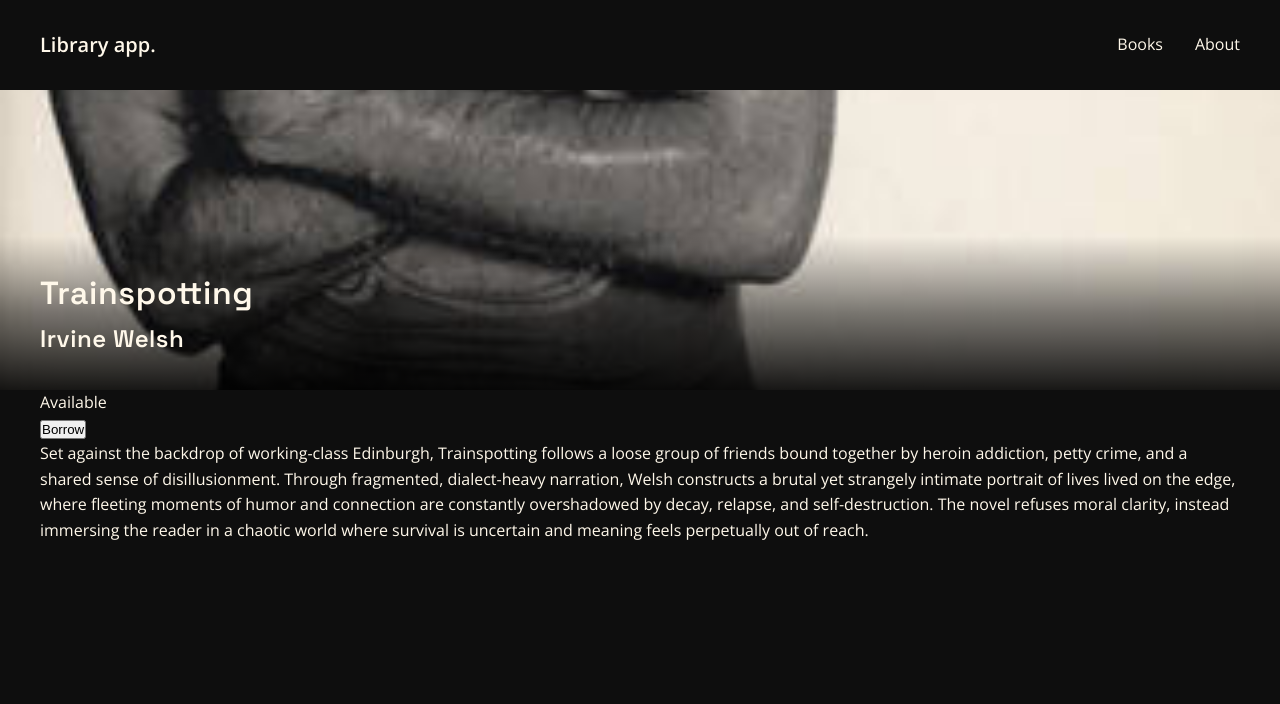
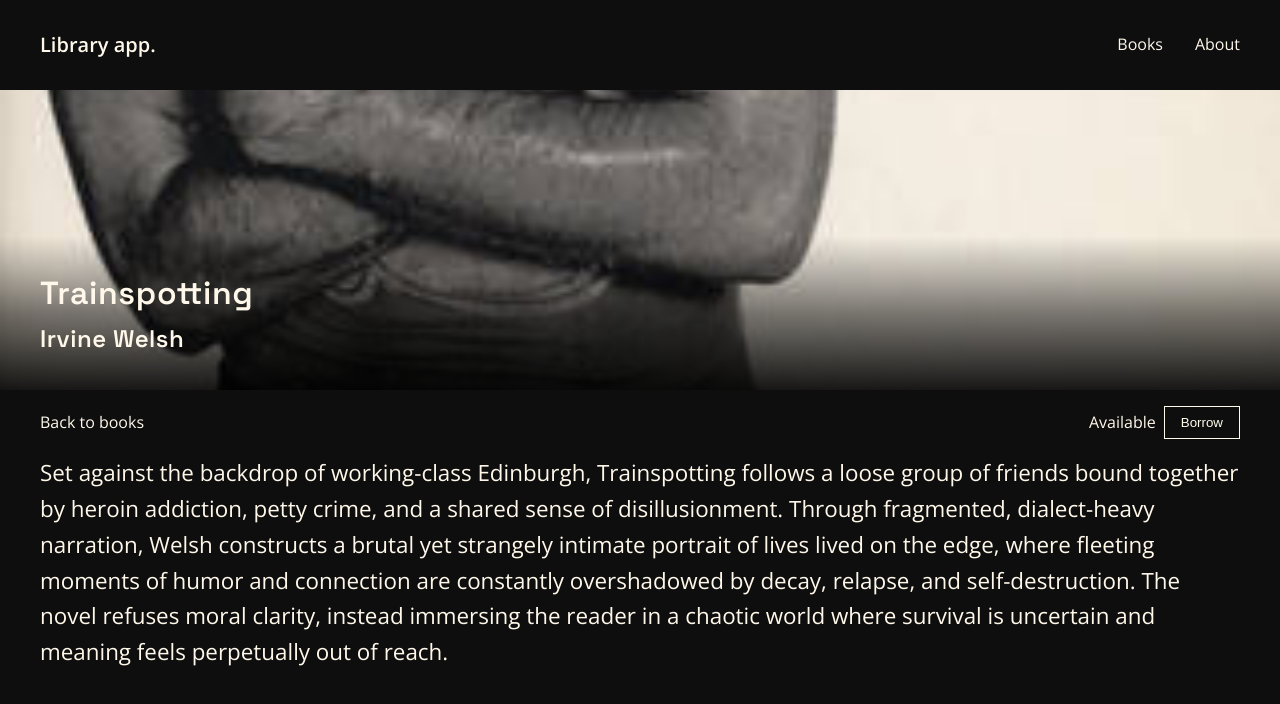
Before and after one commit to enjoythedivision/library-fullstack, a React (Vite) app in the folder frontend/: page /books/1 in a window 1280 px wide. Shown: the top 704 px of the page. Built offline with nearby package versions, Linux system fonts and the light colour scheme.

Commit message:
CSS changes

```diff
--- a/frontend/src/App.jsx
+++ b/frontend/src/App.jsx
@@ -2,7 +2,6 @@ import { useState } from "react";
 import { initialBooks } from "./data/books";
 import { motion, AnimatePresence } from "framer-motion";
 import { Routes, Route, useLocation } from "react-router-dom";
-import "./App.css";
 import Header from "./components/Header";
 import BookGrid from "./components/BookGrid";
 import SearchBar from "./components/SearchBar";
--- a/frontend/src/pages/BookDetails.css
+++ b/frontend/src/pages/BookDetails.css
@@ -22,3 +22,30 @@
     transparent
   );
 }
+
+.bookNav {
+  display: flex;
+  justify-content: space-between;
+  align-items: center;
+  margin-top: 1rem;
+  margin-bottom: 1rem;
+}
+
+.bookRight {
+  display: flex;
+  gap: 8px;
+  align-items: center;
+}
+
+.bookSummary {
+  font-size: 1.4rem;
+  font-weight: 200;;
+}
+
+.bookNav button {
+  padding: 0.5rem 1rem;
+  border: 1px solid #fffbea;
+  background-color: transparent;
+  color:#fffbea;
+  cursor: pointer;
+}
--- a/frontend/src/pages/BookDetails.jsx
+++ b/frontend/src/pages/BookDetails.jsx
@@ -1,4 +1,4 @@
-import { useParams } from "react-router-dom";
+import { useParams, Link } from "react-router-dom";
 import "./BookDetails.css";
 
 export default function BookDetails({ books, onToggleAvailability }) {
@@ -21,10 +21,19 @@ export default function BookDetails({ books, onToggleAvailability }) {
           </div>
         </div>
       </div>
-      <p>{book.isAvailable ? "Available" : "Borrowed"}</p>{" "}
-      <button onClick={() => onToggleAvailability(book.id)}>
-        {book.isAvailable ? "Borrow" : "Return"}
-      </button>
+      <div className="bookNav">
+        <div className="bookLeft">
+          <Link to="/">Back to books</Link>
+        </div>
+
+        <div className="bookRight">
+          <p>{book.isAvailable ? "Available" : "Borrowed"}</p>
+          <button onClick={() => onToggleAvailability(book.id)}>
+            {book.isAvailable ? "Borrow" : "Return"}
+          </button>
+        </div>
+      </div>
+
       <p className="bookSummary">{book.summary}</p>
     </div>
   );
```
